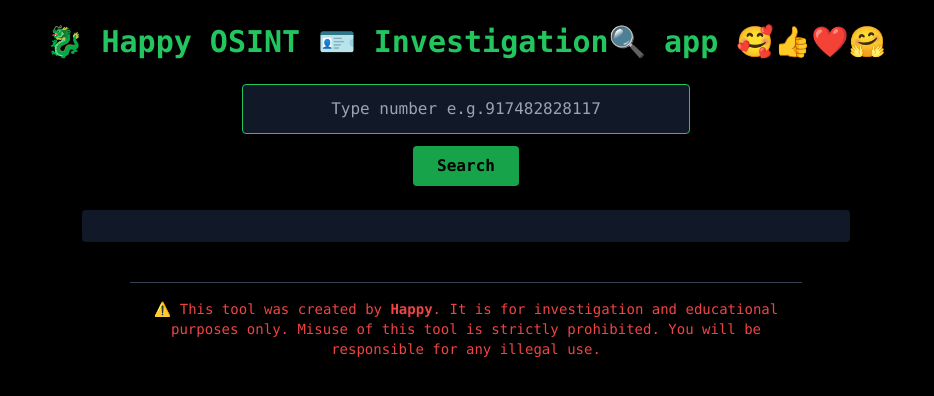
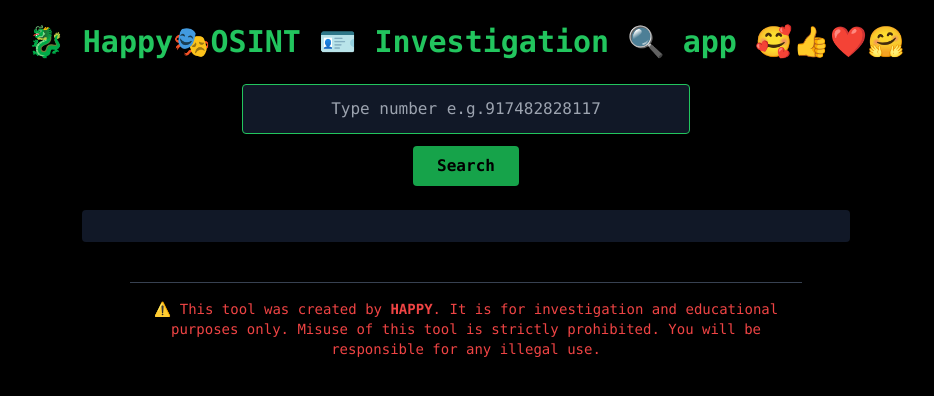
Before and after one commit to begamsaleha073-oss/Full-info-app, a Next.js app: page / in a window 1280 px wide. Shown: the top 396 px of the page, without its empty margins (174-1108 px from the left). Built offline with nearby package versions, Linux system fonts and the light colour scheme.

Commit message:
Update index.js

```diff
--- a/pages/index.js
+++ b/pages/index.js
@@ -32,7 +32,7 @@ export default function Home() {
 
   return (
     <div className="min-h-screen bg-black text-green-400 flex flex-col items-center p-6 font-mono">
-      <h1 className="text-3xl font-bold mb-6 text-green-500">🐉 Happy OSINT 🪪 Investigation🔍 app 🥰👍❤️🤗</h1>
+      <h1 className="text-3xl font-bold mb-6 text-green-500">🐉 Happy🎭OSINT 🪪 Investigation 🔍 app 🥰👍❤️🤗</h1>
 
       <div className="w-full max-w-md flex flex-col items-center">
         <input
@@ -59,7 +59,7 @@ export default function Home() {
 
       <div className="mt-10 text-center max-w-2xl">
         <p className="text-red-500 text-sm border-t border-gray-700 pt-4">
-          ⚠️ This tool was created by <span className="font-bold">Happy</span>.
+          ⚠️ This tool was created by <span className="font-bold">HAPPY</span>.
           It is for investigation and educational purposes only.
           Misuse of this tool is strictly prohibited.
           You will be responsible for any illegal use.
```
